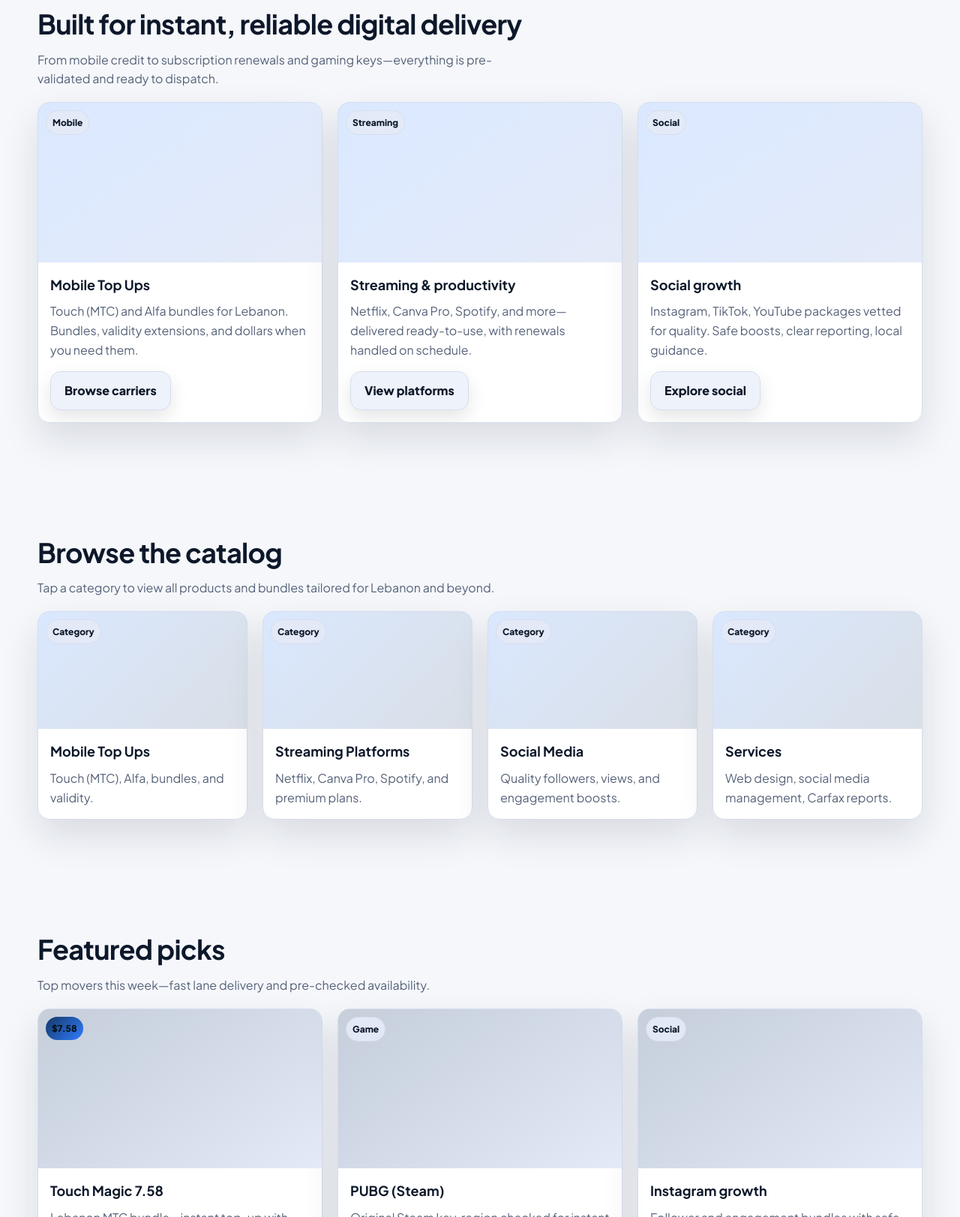
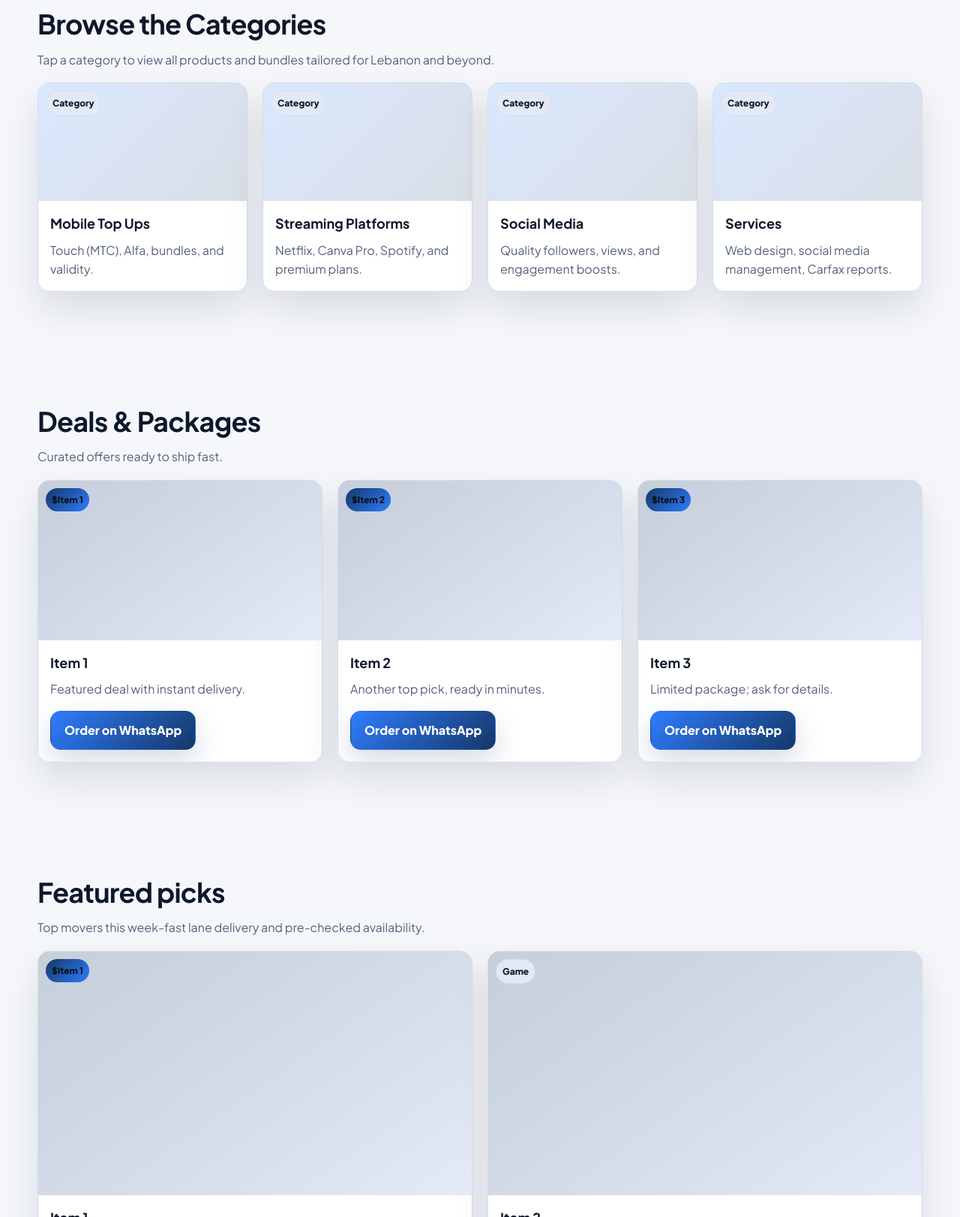
Before and after one commit to Hadi1258/Allo-Recharge-main, a plain HTML site: page index.html in a window 1280 px wide. Shown: the part 1177-2800 px from the top of the page at 75% size. Drawn offline with Linux system fonts and the light colour scheme.

Commit message:
changing of words

```diff
--- a/index.html
+++ b/index.html
@@ -25,8 +25,8 @@
       </a>
       <nav class="nav" aria-label="Primary">
         <ul class="nav-links">
-          <li><a href="#solutions">Solutions</a></li>
-          <li><a href="#categories">Catalog</a></li>
+          <li><a href="#deals">Deals</a></li>
+          <li><a href="#categories">Categories</a></li>
           <li><a href="#featured">Featured</a></li>
           <li><a href="#contact">Contact</a></li>
         </ul>
@@ -47,7 +47,7 @@
           <p>Lebanon-first digital top-ups with global reach. Instant WhatsApp ordering, human support, secure payments, and ready-to-ship digital goods.</p>
           <div class="hero-actions">
             <a class="btn" href="https://wa.me/96171549671?text=Hi!%20I%27d%20like%20to%20order%20a%20top-up%20or%20subscription." target="_blank" rel="noreferrer">Start a WhatsApp order</a>
-            <a class="btn btn-ghost" href="#categories">Browse catalog</a>
+            <a class="btn btn-ghost" href="#categories">Browse Categories</a>
           </div>
           <div class="stat-grid">
             <div class="stat">
@@ -78,7 +78,7 @@
           </div>
           <div class="hero-actions" style="margin-top:18px;">
             <a class="btn btn-ghost" href="#featured">See featured deals</a>
-            <a class="btn btn-quiet" href="#solutions">How it works</a>
+            <a class="btn btn-quiet" href="#deals">How it works</a>
           </div>
         </div>
         <ul class="hero-list hero-list-secondary">
@@ -89,51 +89,10 @@
       </div>
     </section>
 
-    <section class="section" id="solutions">
-      <div class="container">
-        <div class="section-head reveal">
-          <h2>Built for instant, reliable digital delivery</h2>
-          <p class="section-sub">From mobile credit to subscription renewals and gaming keys—everything is pre-validated and ready to dispatch.</p>
-        </div>
-        <div class="card-grid">
-          <article class="card service reveal">
-            <div class="media"><span class="badge">Mobile</span></div>
-            <div class="content">
-              <h3>Mobile Top Ups</h3>
-              <p>Touch (MTC) and Alfa bundles for Lebanon. Bundles, validity extensions, and dollars when you need them.</p>
-            </div>
-            <div class="actions">
-              <a class="btn btn-ghost" href="mobile-topup.html">Browse carriers</a>
-            </div>
-          </article>
-          <article class="card service reveal">
-            <div class="media"><span class="badge">Streaming</span></div>
-            <div class="content">
-              <h3>Streaming & productivity</h3>
-              <p>Netflix, Canva Pro, Spotify, and more—delivered ready-to-use, with renewals handled on schedule.</p>
-            </div>
-            <div class="actions">
-              <a class="btn btn-ghost" href="streaming-platforms.html">View platforms</a>
-            </div>
-          </article>
-          <article class="card service reveal">
-            <div class="media"><span class="badge">Social</span></div>
-            <div class="content">
-              <h3>Social growth</h3>
-              <p>Instagram, TikTok, YouTube packages vetted for quality. Safe boosts, clear reporting, local guidance.</p>
-            </div>
-            <div class="actions">
-              <a class="btn btn-ghost" href="social-media.html">Explore social</a>
-            </div>
-          </article>
-        </div>
-      </div>
-    </section>
-
     <section class="section" id="categories">
       <div class="container">
         <div class="section-head reveal">
-          <h2>Browse the catalog</h2>
+          <h2>Browse the Categories</h2>
           <p class="section-sub">Tap a category to view all products and bundles tailored for Lebanon and beyond.</p>
         </div>
         <div class="card-grid">
@@ -157,27 +116,48 @@
       </div>
     </section>
 
+    <section class="section" id="deals">
+      <div class="container">
+        <div class="section-head reveal">
+          <h2>Deals &amp; Packages</h2>
+          <p class="section-sub">Curated offers ready to ship fast.</p>
+        </div>
+        <div class="card-grid">
+          <article class="card product reveal">
+            <div class="media"><span class="badge price">$Item 1</span></div>
+            <div class="content"><h3>Item 1</h3><p>Featured deal with instant delivery.</p></div>
+            <div class="actions"><a class="btn" href="https://wa.me/96171549671?text=Hi!%20I%27m%20interested%20in%20Item%201." target="_blank" rel="noreferrer">Order on WhatsApp</a></div>
+          </article>
+          <article class="card product reveal">
+            <div class="media"><span class="badge price">$Item 2</span></div>
+            <div class="content"><h3>Item 2</h3><p>Another top pick, ready in minutes.</p></div>
+            <div class="actions"><a class="btn" href="https://wa.me/96171549671?text=Hi!%20I%27m%20interested%20in%20Item%202." target="_blank" rel="noreferrer">Order on WhatsApp</a></div>
+          </article>
+          <article class="card product reveal">
+            <div class="media"><span class="badge price">$Item 3</span></div>
+            <div class="content"><h3>Item 3</h3><p>Limited package; ask for details.</p></div>
+            <div class="actions"><a class="btn" href="https://wa.me/96171549671?text=Hi!%20Tell%20me%20more%20about%20Item%203%20deal." target="_blank" rel="noreferrer">Order on WhatsApp</a></div>
+          </article>
+        </div>
+      </div>
+    </section>
+
     <section class="section" id="featured">
       <div class="container">
         <div class="section-head reveal">
           <h2>Featured picks</h2>
-          <p class="section-sub">Top movers this week—fast lane delivery and pre-checked availability.</p>
+          <p class="section-sub">Top movers this week-fast lane delivery and pre-checked availability.</p>
         </div>
         <div class="card-grid">
           <article class="card product reveal">
-            <div class="media"><span class="badge price">$7.58</span></div>
-            <div class="content"><h3>Touch Magic 7.58</h3><p>Lebanon MTC bundle—instant top-up with validity.</p></div>
-            <div class="actions"><a class="btn" href="https://wa.me/96171549671?text=Hi!%20I%E2%80%99d%20like%20Touch%20(MTC)%207.58%20Magic%20recharge." target="_blank" rel="noreferrer">Order on WhatsApp</a></div>
+            <div class="media"><span class="badge price">$Item 1</span></div>
+            <div class="content"><h3>Item 1</h3><p>Featured item with fast fulfillment.</p></div>
+            <div class="actions"><a class="btn" href="https://wa.me/96171549671?text=Hi!%20I%20want%20to%20order%20Item%201." target="_blank" rel="noreferrer">Order on WhatsApp</a></div>
           </article>
           <article class="card product reveal">
             <div class="media"><span class="badge">Game</span></div>
-            <div class="content"><h3>PUBG (Steam)</h3><p>Original Steam key, region checked for instant activation.</p></div>
-            <div class="actions"><a class="btn" href="https://wa.me/96171549671?text=Hi!%20I%E2%80%99m%20interested%20in%20PUBG%20Steam%20key." target="_blank" rel="noreferrer">Order on WhatsApp</a></div>
-          </article>
-          <article class="card product reveal">
-            <div class="media"><span class="badge">Social</span></div>
-            <div class="content"><h3>Instagram growth</h3><p>Follower and engagement bundles with safe pacing.</p></div>
-            <div class="actions"><a class="btn" href="https://wa.me/96171549671?text=Hi!%20Let%E2%80%99s%20discuss%20Instagram%20growth%20packages." target="_blank" rel="noreferrer">Order on WhatsApp</a></div>
+            <div class="content"><h3>Item 2</h3><p>Second featured item; ready to ship.</p></div>
+            <div class="actions"><a class="btn" href="https://wa.me/96171549671?text=Hi!%20I%20want%20to%20order%20Item%202." target="_blank" rel="noreferrer">Order on WhatsApp</a></div>
           </article>
         </div>
       </div>
```
